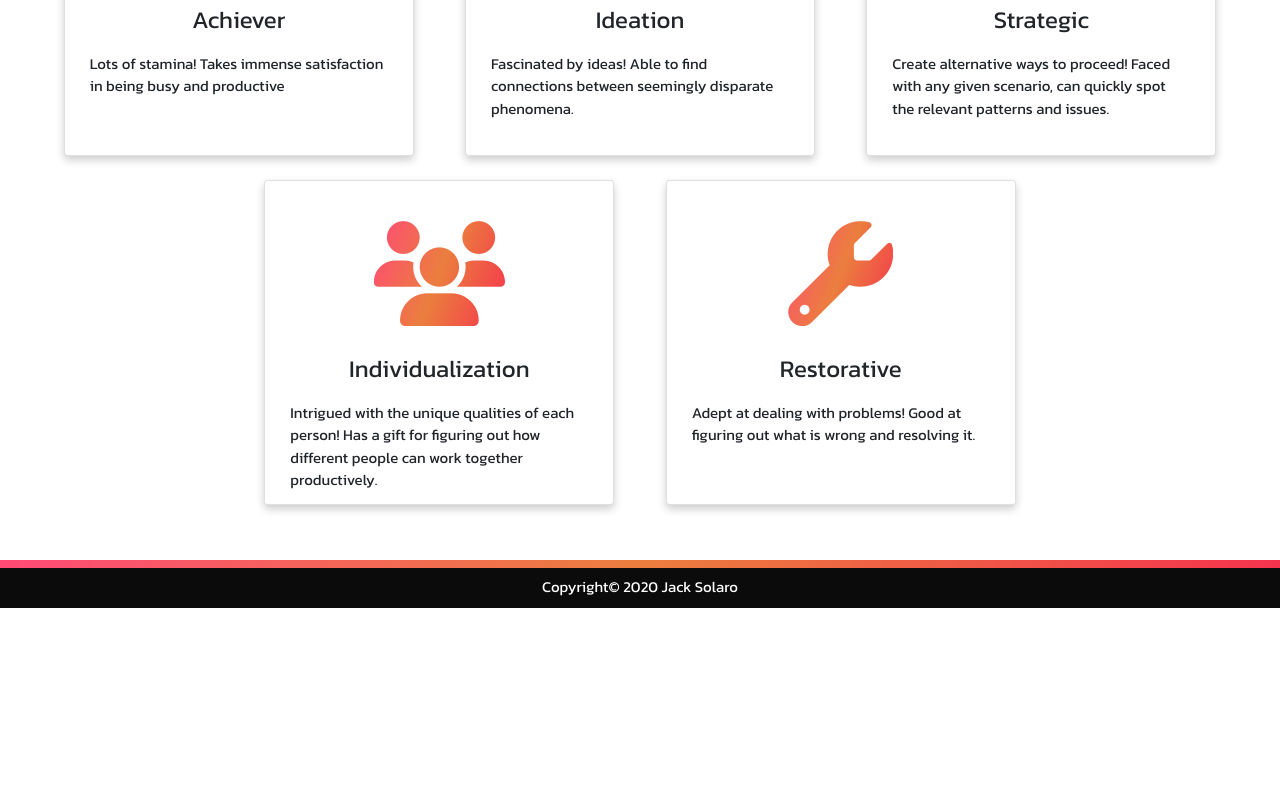
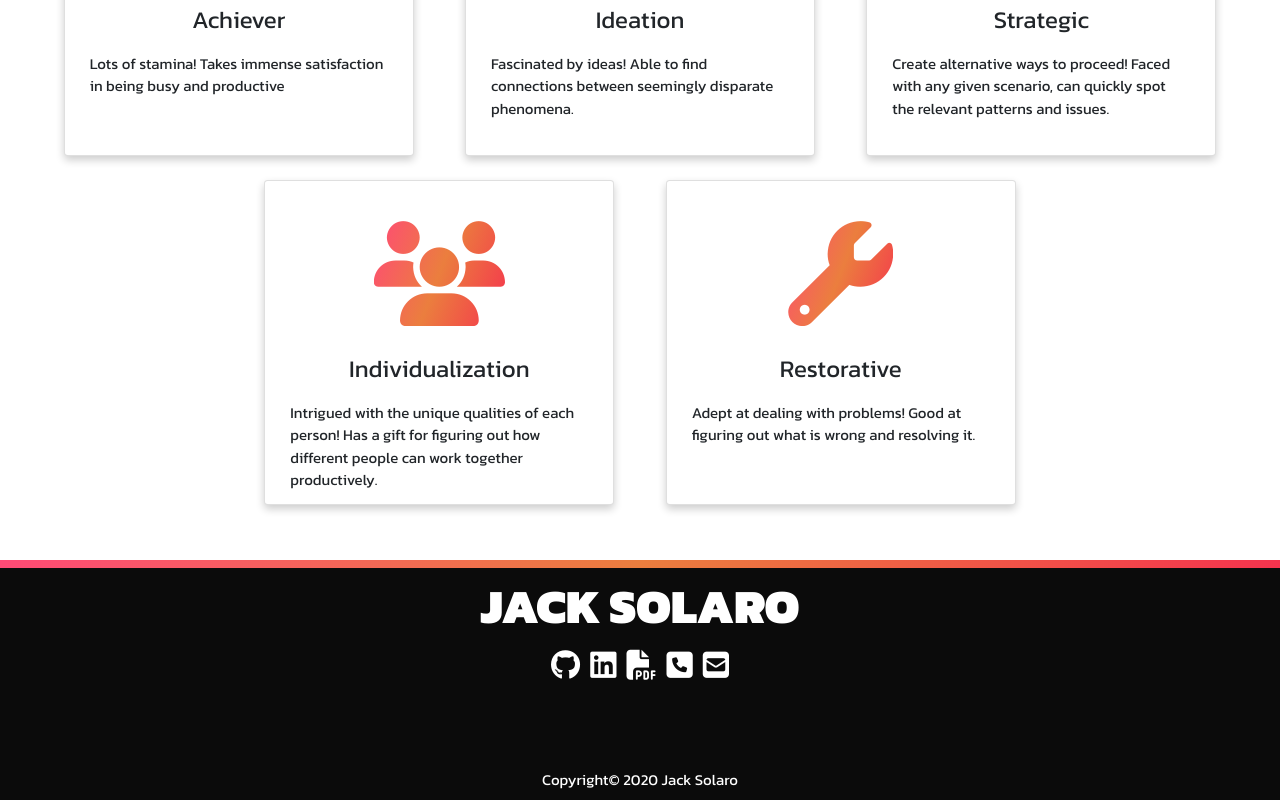
Before and after one commit to jacksolaro/react-portfolio, a React (Create React App) app: page / in a window 1280 px wide. Shown: the part 2905-3705 px from the top of the page. Before the commit the page ends 3513 px from the top, so only its background shows below. Built offline with nearby package versions, Linux system fonts and the light colour scheme.

Commit message:
added logo and icons

```diff
--- a/src/components/Footer/Footer.css
+++ b/src/components/Footer/Footer.css
@@ -3,12 +3,13 @@ FOOTER STYLING
 ======================================== */
 
 footer {
-  height: 6vh;
+  height: 30vh;
   width: 100%;
   bottom: 0;
   color: white;
   background-color: #0b0b0b;
   text-align: center;
+  position: relative;
 }
 
 .footer-accent {
@@ -19,5 +20,23 @@ footer {
     rgba(245, 51, 78, 1) 100%
   );
   height: 1vh;
-  margin-bottom: 1vh;
+  /* margin-bottom: 1vh; */
 }
+
+.Footer__Icon {
+  padding: 5px;
+}
+
+.Footer__Logo {
+  margin: 0;
+  padding: 10px 0px;
+}
+
+.Footer__Copyright {
+  position: absolute;
+  width: 100%;
+  color: #fff;
+  line-height: 40px;
+  text-align: center;
+  bottom: 0;
+}
--- a/src/components/Footer/Footer.js
+++ b/src/components/Footer/Footer.js
@@ -1,16 +1,29 @@
 import React from "react";
 import "./Footer.css";
+import EmailIcon from "@material-ui/icons/Email";
+import PhoneIcon from "@material-ui/icons/Phone";
+import DescriptionIcon from "@material-ui/icons/Description";
 
 function Footer() {
   return (
     // <!-- Footer -->
     <footer className="">
       <div className="footer-accent"></div>
-      <div className="">
-        <div className="">
-          <div className="">Copyright&copy; 2020 Jack Solaro</div>
-        </div>
+      {/* <div className="Footer__Contents"> */}
+      <h2 className="Footer__Logo">
+        <strong>JACK SOLARO</strong>
+      </h2>
+
+      <div>
+        <i className="Footer__Icon fab fa-github fa-2x"></i>
+        <i className="Footer__Icon fab fa-linkedin fa-2x"></i>
+        <i class="Footer__Icon fas fa-file-pdf fa-2x"></i>
+        <i class="Footer__Icon fas fa-phone-square fa-2x"></i>
+        <i class="Footer__Icon fas fa-envelope-square fa-2x"></i>
       </div>
+
+      <div className="Footer__Copyright">Copyright&copy; 2020 Jack Solaro</div>
+      {/* </div> */}
     </footer>
   );
 }
```
